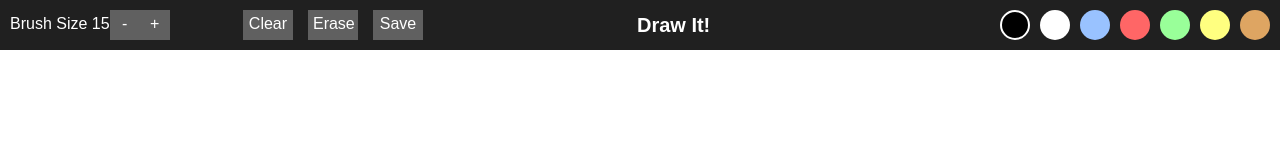
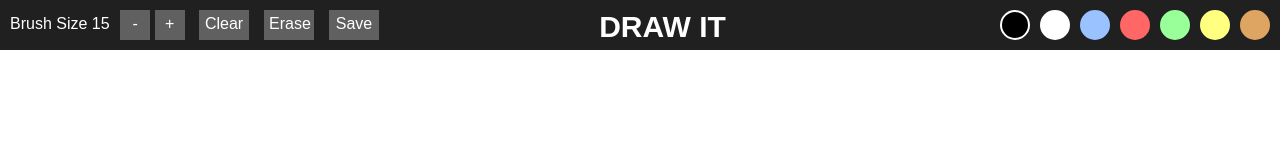
Before and after one commit to Showndarya/DrawIt, a plain HTML site: page index.html in a window 1280 px wide. Drawn offline with Linux system fonts and the light colour scheme.

Commit message:
Fix html and css and remove usage of childnodes Signed-off: Chaitya Shah (chaitya.shah@somaiya.edu)

```diff
--- a/brushTool.js
+++ b/brushTool.js
@@ -2,7 +2,7 @@
 var brushTool = ( () => {
 
 	// Get the brush tool element
-	var brushTool = toolbar.getToolbar().childNodes[1];
+	var brushTool = toolbar.getToolbar().getElementsByClassName('brush')[0];
 
 	// Initialize brush size and minimum and maximum size constants
 	var brushSize = 15;
@@ -40,20 +40,24 @@ var brushTool = ( () => {
 	var render = () => {
 
 		// Remove previous listeners to prevent memory leak
-		if( brushTool.childNodes[2] ) {
-			brushTool.childNodes[2].addEventListener('click', decreaseBrushSize);
-			brushTool.childNodes[3].addEventListener('click', increaseBrushSize);
+		if( brushTool.getElementsByClassName('bsb').length > 0) {
+			(brushTool.getElementsByClassName('dec')[0]).addEventListener('click', decreaseBrushSize);
+			(brushTool.getElementsByClassName('inc')[0]).addEventListener('click', increaseBrushSize);
 		}
 
 		// Clear the brush tool
 		brushTool.innerHTML = "";
 
 		// Fill the brush tool
-		brushTool.innerHTML += 'Brush Size <span id="bsize">'+brushSize+'</span><div id="dec" class="bsb">-</div><div id="inc" class="bsb">+</div>'
+		brushTool.innerHTML += `<p class="text">Brush Size <span id="bsize">`
+								+brushSize+`
+								</span></p><div id="dec" class="bsb dec">-</div>
+								<div id="inc" class="bsb inc">+</div>`;
 
 		// Add listeners
-		brushTool.childNodes[2].addEventListener('click', decreaseBrushSize);
-		brushTool.childNodes[3].addEventListener('click', increaseBrushSize);
+		(brushTool.getElementsByClassName('dec')[0]).addEventListener('click', decreaseBrushSize);
+		(brushTool.getElementsByClassName('inc')[0]).addEventListener('click', increaseBrushSize);
+
 	}
 
 	// Render the brush tool initially
--- a/colorPallete.js
+++ b/colorPallete.js
@@ -2,7 +2,8 @@
 var colorPallete = ( () => {
 
 	// Get color pallete element from toolbar
-	var colorPallete = toolbar.getToolbar().childNodes[5];
+	var colorPallete = toolbar.getToolbar().getElementsByClassName('color')[0];
+
 
 	// Initialize list of available colors
 	var colors = ["#000", "#fff", "#99c2ff", "#ff6666", "#99ff99", "#ffff80", "#dea562"];
--- a/index.css
+++ b/index.css
@@ -18,16 +18,43 @@
 	color: #fff;
 }
 
+.tools{
+	display: inline-block;
+	margin: 0px;
+	padding: 0px;
+	position: relative;
+	width: 100%;
+
+}
+
+#brush{
+	width: 15%;
+}
+
+#brush .text{
+	display: inline;
+    margin-right: 10%;
+}
+
+.options{
+	display: inline-block;
+	margin: 0px;
+	padding: 0px;
+	position: relative;
+	width: auto;
+	float: left;
+}
+
 #title{
+	display: inline-block;
 	text-align: center;
-	font-size: 20px;
+	width: auto;
+	position: relative;
+	float: center;
+	width: 45%;
+	font-size: 30px;
+	text-transform: uppercase;
 	font-weight: bold;
-	vertical-align: middle;
-	position: relative;
-	float: left;
-	top: 50%;
-	left: 40%;
-	transform: translate(-50%, -50%);
 }
 
 .bsb{
@@ -92,3 +119,8 @@
 	text-decoration: none;
 	color: #fff;
 }
+
+#bsize{
+	display: inline-block;
+	width: 5%;
+}
--- a/index.html
+++ b/index.html
@@ -1,21 +1,26 @@
 <html>
 	<head>
 		<link rel="stylesheet" href="index.css">
-		<title>Draw It!</title>
+		<title>Draw It</title>
 	</head>
 	<body style='margin: 0;'>
 
 		<div id="toolbar">
 
-			<div id="brush"></div>
+			<div class="tools">
+				<div id="brush" class="brush"></div>
 
-			<div id="title"> Draw It! </div>
+				 <div class="options">
+				 	 <div id="clear" class="clear">Clear</div>
+					 <div id="erase" class="erase">Erase</div>
+					 <a href="" id="save" class="save">Save</a>
+				 </div>
+				<div id="title" class="title">  Draw It </div>
 
-			<div id="color"></div>
+				<div id="color" class="color"></div>
 
-			 <div id="clear">Clear</div>
-			 <div id="erase">Erase</div>
-			 <a href="" id="save">Save</a>
+
+			</div>
 
 		</div>
 
--- a/misc.js
+++ b/misc.js
@@ -2,7 +2,7 @@
 var misc = ( () => {
 
 	// Get clear element from toolbar
-	var clear = toolbar.getToolbar().childNodes[7];
+	var clear=  toolbar.getToolbar().getElementsByClassName('clear')[0];
 
 	// Add event listener
 	clear.addEventListener('click', (e) => {
@@ -12,7 +12,7 @@ var misc = ( () => {
 	});
 
 	// Get erase element from toolbar
-	var erase = toolbar.getToolbar().childNodes[9];
+	var erase = toolbar.getToolbar().getElementsByClassName('erase')[0];
 
 	// Add event listener
 	erase.addEventListener('click', (e) => {
@@ -22,7 +22,7 @@ var misc = ( () => {
 	});
 
 	// Get save element from toolbar
-	var save = toolbar.getToolbar().childNodes[11];
+	var save = toolbar.getToolbar().getElementsByClassName('save')[0];
 
 	// Add event listener
 	save.addEventListener('click', (e) => {
--- a/toolbar.js
+++ b/toolbar.js
@@ -3,6 +3,7 @@ var toolbar = ( () => {
 
 	// Get the toolbar element
 	var toolbar = document.getElementById('toolbar');
+
 
 	// This function returns toolbar element
 	var getToolbar = () => {
```
